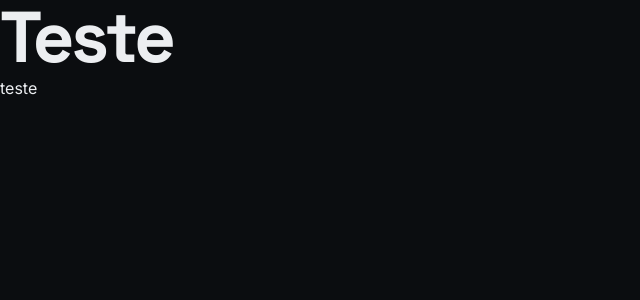
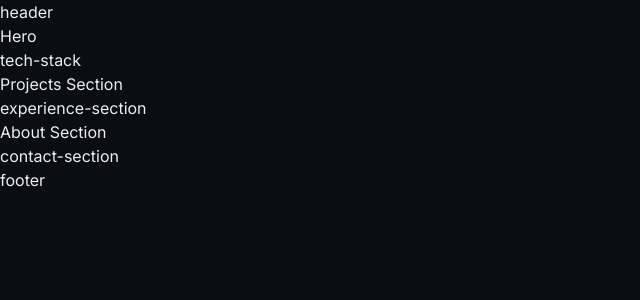
Before and after one commit to TitanCodeXD/Portfolio-Dev, a Next.js app: page / in a window 1280 px wide. Shown: the top 300 px of the page, without its empty margins (0-640 px from the left). Built offline with nearby package versions, Linux system fonts and the light colour scheme.

Commit message:
Components predefinied

```diff
--- a/src/app/page.tsx
+++ b/src/app/page.tsx
@@ -1,12 +1,27 @@
-import Image from 'next/image';
+//Components
+
+import { Header } from '@/components/layout/header';
+import { Footer } from '@/components/layout/footer';
+import { Hero } from '@/components/sections/hero';
+import { TechStack } from '@/components/sections/tech-stack';
+import { ProjectsSection } from '@/components/sections/projects-section';
+import { ExperienceSection } from '@/components/sections/experience-section';
+import { AboutSection } from '@/components/sections/about-section';
+import { ContactSection } from '@/components/sections/contact-section';
 
 export default function Home() {
     return (
-        <div>
+        <>
+            <Header />
             <main>
-                <h1 className="hero-title">Teste</h1>
-                <p>teste</p>
+                <Hero />
+                <TechStack />
+                <ProjectsSection />
+                <ExperienceSection />
+                <AboutSection />
+                <ContactSection />
             </main>
-        </div>
+            <Footer />
+        </>
     );
 }
--- /dev/null
+++ b/src/components/layout/footer.tsx
@@ -0,0 +1,5 @@
+import React from 'react';
+
+export const Footer = () => {
+    return <div>footer</div>;
+};
--- /dev/null
+++ b/src/components/layout/header.tsx
@@ -0,0 +1,5 @@
+import React from 'react';
+
+export const Header = () => {
+    return <div>header</div>;
+};
--- /dev/null
+++ b/src/components/sections/about-section.tsx
@@ -0,0 +1,5 @@
+import React from 'react';
+
+export const AboutSection = () => {
+    return <div>About Section</div>;
+};
--- /dev/null
+++ b/src/components/sections/contact-section.tsx
@@ -0,0 +1,5 @@
+import React from 'react';
+
+export const ContactSection = () => {
+    return <div>contact-section</div>;
+};
--- /dev/null
+++ b/src/components/sections/experience-section.tsx
@@ -0,0 +1,5 @@
+import React from 'react';
+
+export const ExperienceSection = () => {
+    return <div>experience-section</div>;
+};
--- /dev/null
+++ b/src/components/sections/hero.tsx
@@ -0,0 +1,5 @@
+import React from 'react';
+
+export const Hero = () => {
+    return <div>Hero</div>;
+};
--- /dev/null
+++ b/src/components/sections/projects-section.tsx
@@ -0,0 +1,5 @@
+import React from 'react';
+
+export const ProjectsSection = () => {
+    return <div> Projects Section </div>;
+};
--- /dev/null
+++ b/src/components/sections/tech-stack.tsx
@@ -0,0 +1,5 @@
+import React from 'react';
+
+export const TechStack = () => {
+    return <div>tech-stack</div>;
+};
```
Also changed, not shown: src/components/ui/project-card.tsx (added).
